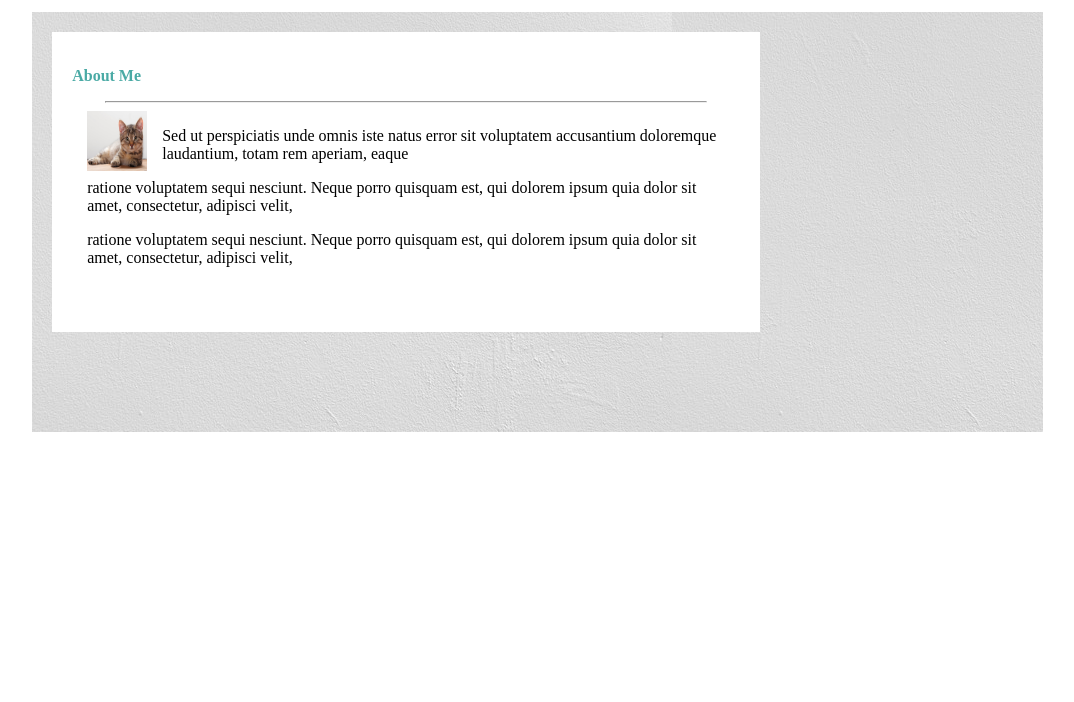
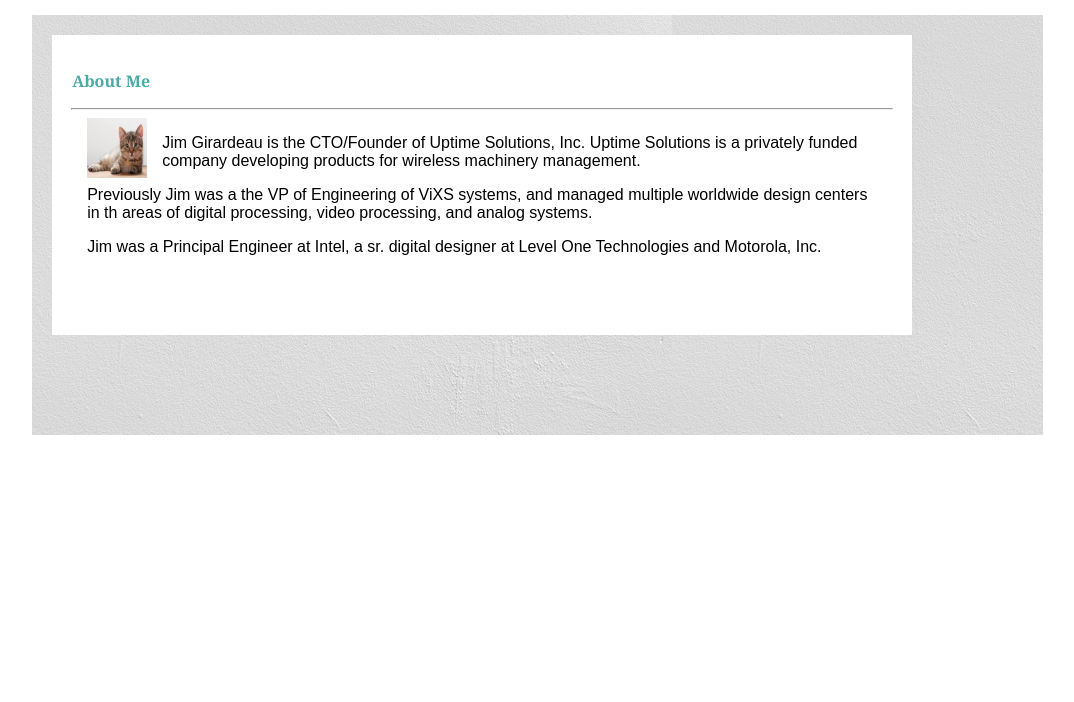
Before and after one commit to jgirardeau/Basic-Portfolio, a plain HTML site: page index.html in a window 1280 px wide. Shown: the part 98-800 px from the top of the page, without its empty margins (39-1113 px from the left). Drawn offline with Linux system fonts and the light colour scheme.

Commit message:
basic page finished

```diff
--- a/assets/css/style.css
+++ b/assets/css/style.css
@@ -3,9 +3,13 @@
 	margin:0;
 	padding:0;
 }*/
+html{
+	font-family: 'Arial', 'Helvetica Neue', Helvetica, sans-serif;
+}
 
 #main{
 	float:left;
+	width:960px;
 }
 
 #footerBar {
@@ -34,6 +38,7 @@
 	color:white;
 	text-decoration:none;
 	float:left;
+	font-family: 'Georgia', Times, Times New Roman, serif;
 }
 #main{
 	clear:both;
@@ -46,7 +51,7 @@
 	background-color:white;
 	margin-top:20px;
 	margin-left:20px;
-	width:70%;
+	width:860px;
 	height:300px;
 }
 #contact{
@@ -68,6 +73,7 @@
 	margin-left:20px;
 	color:#4aaaa5;
 	font-weight:bold;
+	font-family: 'Georgia', Times, Times New Roman, serif;
 }
 
 #desc{
--- a/index.html
+++ b/index.html
@@ -17,17 +17,17 @@
 	<section id="main">
 		<div id="content">
 			<p id="about">About Me </p>
-			<hr width=600px>
+			<hr width=820>
 			<div id=desc>
 				<img src="assets/images/cat-wallpapers-Desktop-HD-photo-images.jpg" width=60 height=60 style="float:left; margin-right:15px;" >
 				<p>
-					Sed ut perspiciatis unde omnis iste natus error sit voluptatem accusantium doloremque laudantium, totam rem aperiam, eaque
+					Jim Girardeau is the CTO/Founder of Uptime Solutions, Inc.  Uptime Solutions is a privately funded company developing products for wireless machinery management.
 				</p>
 				<p>
-					ratione voluptatem sequi nesciunt. Neque porro quisquam est, qui dolorem ipsum quia dolor sit amet, consectetur, adipisci velit,
+					Previously Jim was a the VP of Engineering of ViXS systems, and managed multiple worldwide design centers in th areas of digital processing, video processing, and analog systems.
 				</p>
 				<p>
-					ratione voluptatem sequi nesciunt. Neque porro quisquam est, qui dolorem ipsum quia dolor sit amet, consectetur, adipisci velit,
+					Jim was a Principal Engineer at Intel, a sr. digital designer at Level One Technologies and Motorola, Inc.
 				</p>
 			</div>
 		</div>
```
